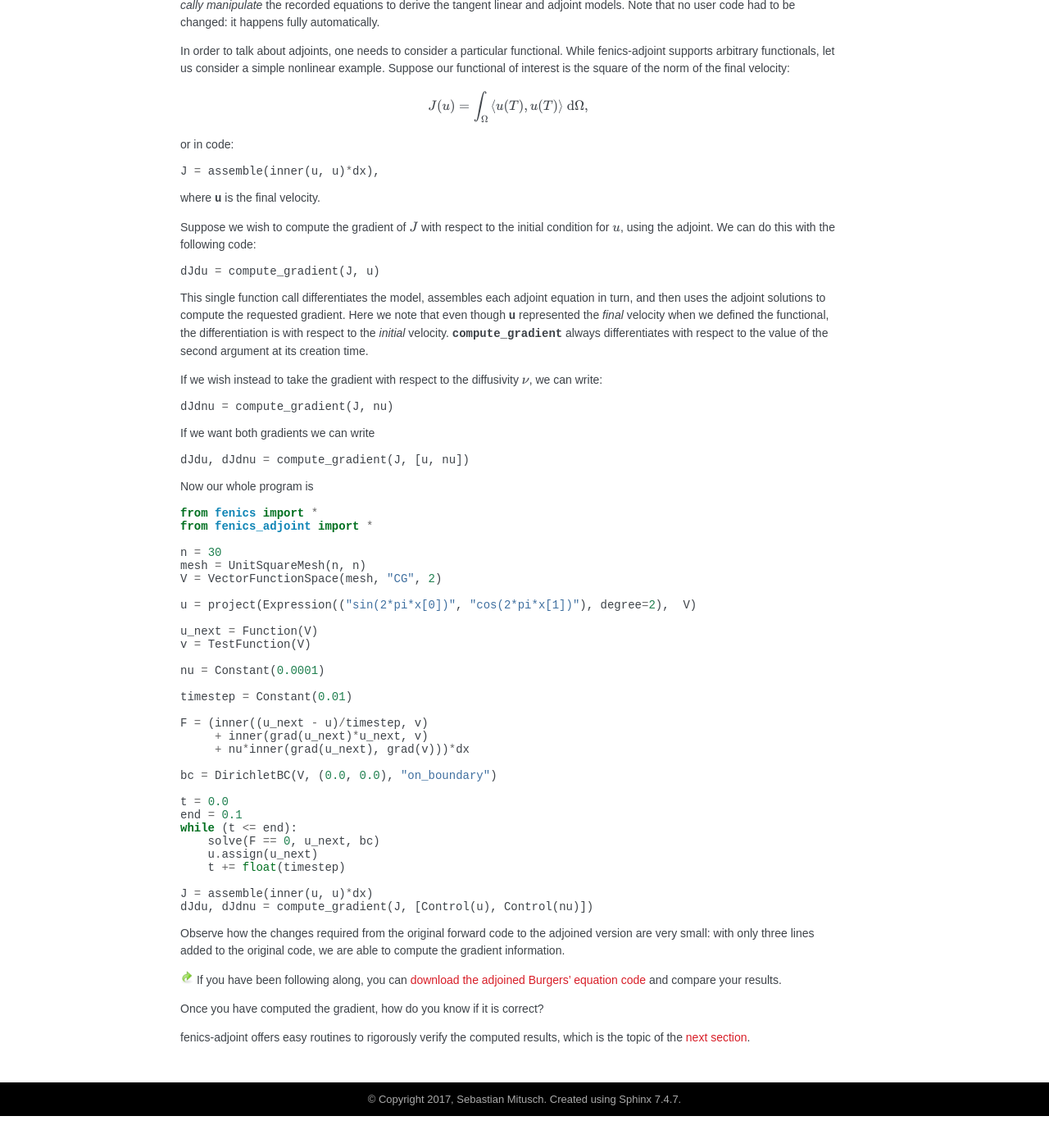
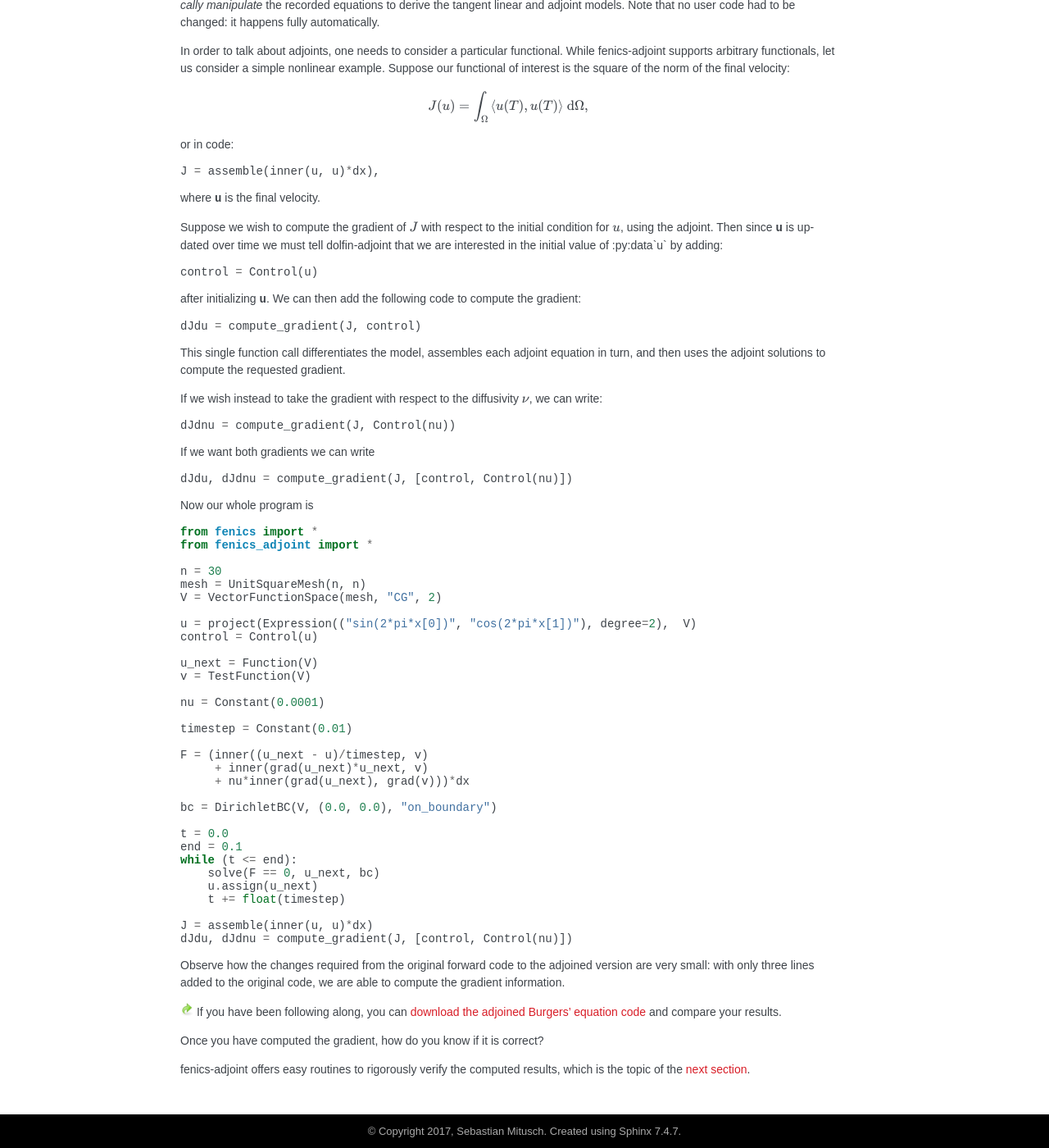
Before and after one commit to dolfin-adjoint/pyadjoint, a Sphinx documentation site: the page built from docs/source/documentation/tutorial.rst, in a window 1280 px wide and 1400 px high, scrolled down 1850 px. Shown: the whole window at 82% size. Built offline with Sphinx 7.4.7, drawn with Linux system fonts in a browser that asks for light colours; nearby versions of some CDN libraries; library files that are not in the unit come from our copies; before the commit the page ends 3211 px from its top, so only the background shows below that.

Commit message:
docs: do changes related to controls
Docs were written before controls were implemented so this
should make them more accurate.

```diff
--- a/docs/source/_static/tutorial2.py
+++ b/docs/source/_static/tutorial2.py
@@ -6,6 +6,7 @@ mesh = UnitSquareMesh(n, n)
 V = VectorFunctionSpace(mesh, "CG", 2)
 
 u = project(Expression(("sin(2*pi*x[0])", "cos(2*pi*x[1])"), degree=2),  V)
+control = Control(u)
 
 u_next = Function(V)
 v = TestFunction(V)
@@ -28,4 +29,4 @@ while (t <= end):
     t += float(timestep)
 
 J = assemble(inner(u, u)*dx)
-dJdu, dJdnu = compute_gradient(J, [Control(u), Control(nu)])
+dJdu, dJdnu = compute_gradient(J, [control, Control(nu)])
--- a/docs/source/_static/tutorial3.py
+++ b/docs/source/_static/tutorial3.py
@@ -28,4 +28,4 @@ while (t <= end):
     t += float(timestep)
 
 J = assemble(inner(u, u)*dx)
-dJdnu = compute_gradient(J, nu)
+dJdnu = compute_gradient(J, Control(nu))
--- a/docs/source/documentation/custom_functions.rst
+++ b/docs/source/documentation/custom_functions.rst
@@ -50,7 +50,7 @@ and
 
 .. code-block:: python
 
-   dJdf = compute_gradient(J,f)
+   dJdf = compute_gradient(J, Control(f))
 
 but that won't work, because pyadjoint does not know that it should record
 the normalisation and it does not know what the derivative of the normalisation is.
--- a/docs/source/documentation/tutorial.rst
+++ b/docs/source/documentation/tutorial.rst
@@ -83,32 +83,36 @@ where :py:data:`u` is the final velocity.
 
 Suppose we wish to compute the
 gradient of :math:`J` with respect to the initial condition for
-:math:`u`, using the adjoint.  We can do this with the following code:
+:math:`u`, using the adjoint. Then since :py:data:`u` is updated over time
+we must tell dolfin-adjoint that we are interested in the initial value of :py:data`u` by adding:
 
 .. code-block:: python
 
-    dJdu = compute_gradient(J, u)
+    control = Control(u)
+
+after initializing :py:data:`u`.
+We can then add the following code to compute the gradient:
+
+.. code-block:: python
+
+    dJdu = compute_gradient(J, control)
 
 
 This single function call differentiates the model, assembles each adjoint
 equation in turn, and then uses the adjoint solutions to compute the
-requested gradient. Here we note that even though :py:data:`u` represented the
-*final* velocity when we defined the functional, the differentiation is with
-respect to the *initial* velocity. :py:func:`compute_gradient <pyadjoint.compute_gradient>`
-always differentiates with respect to the value of the second argument at its creation time.
-
+requested gradient.
 
 If we wish instead to take the gradient with respect to the diffusivity
 :math:`\nu`, we can write:
 
 .. code-block:: python
 
-    dJdnu = compute_gradient(J, nu)
+    dJdnu = compute_gradient(J, Control(nu))
 If we want both gradients we can write
 
 .. code-block:: python
 
-    dJdu, dJdnu = compute_gradient(J, [u, nu])
+    dJdu, dJdnu = compute_gradient(J, [control, Control(nu)])
 
 Now our whole program is
 
```
Also changed, not shown: docs/source/documentation/verification.rst (+11 -4 lines).
